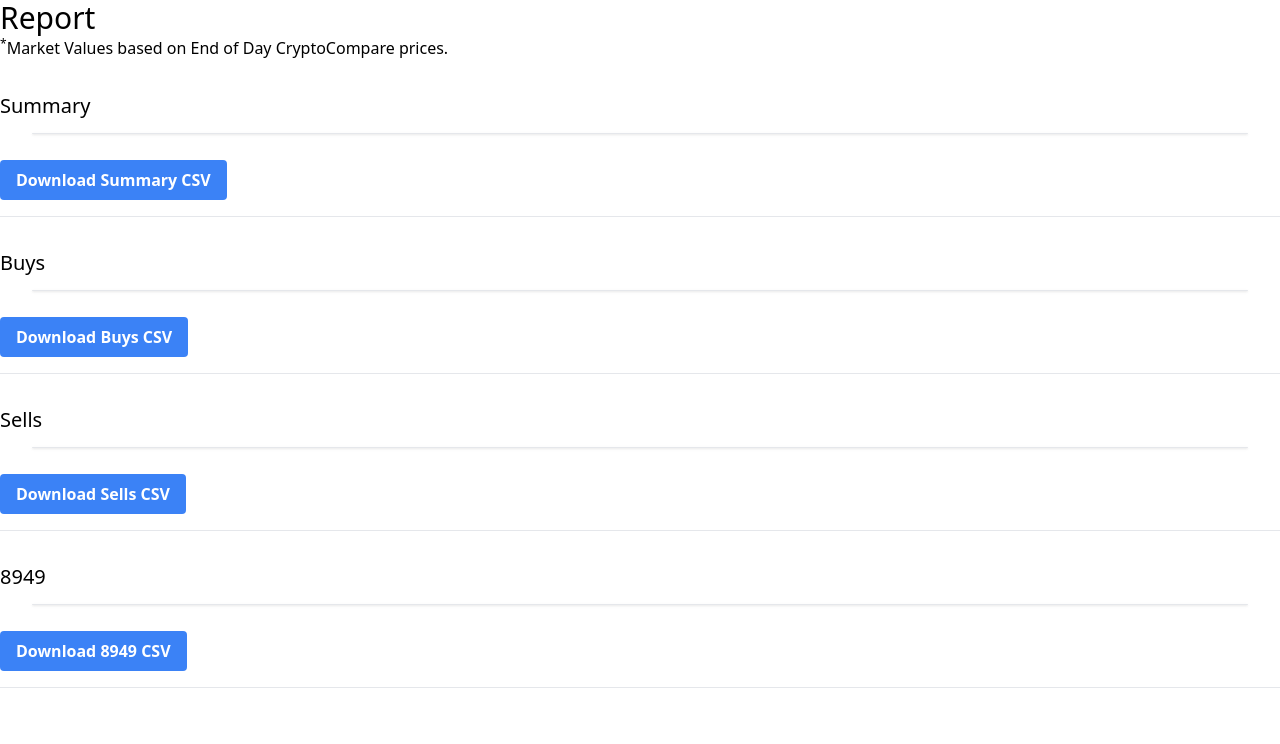
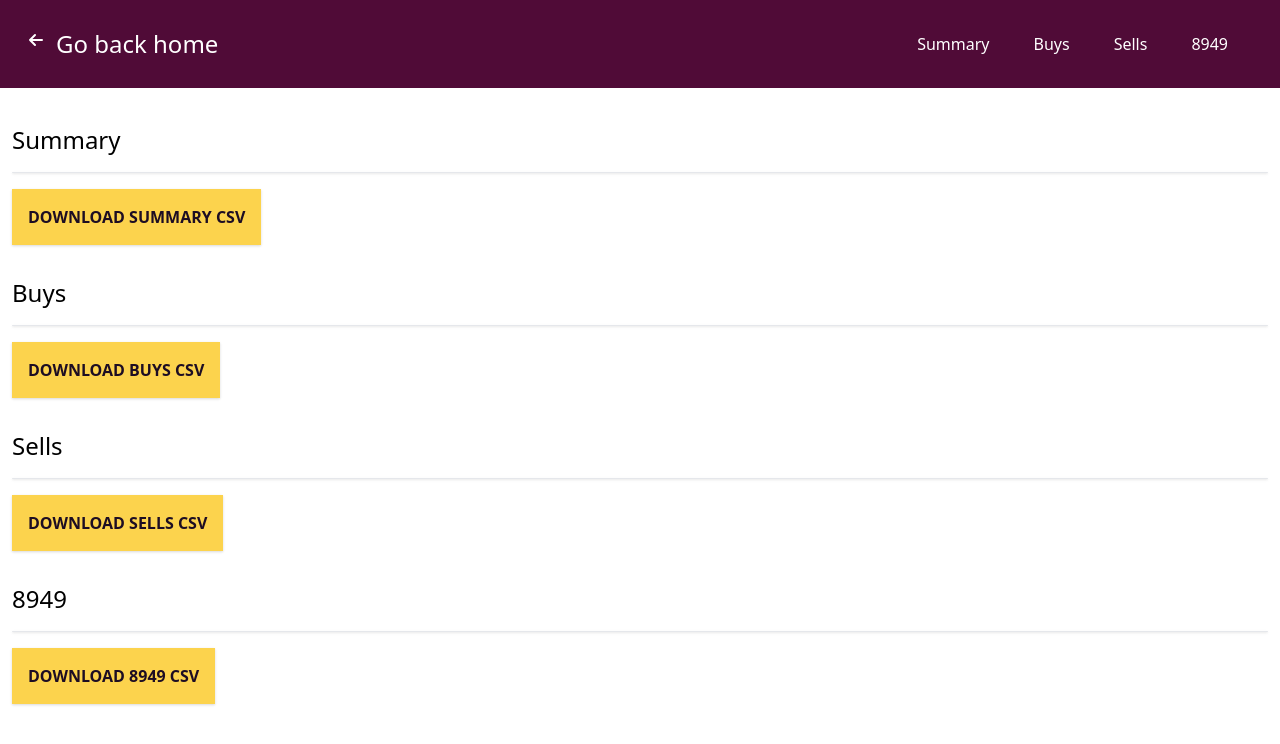
Before and after one commit to arkmoon/tailwindcss-form, a React (Vite) app: page /report in a window 1280 px wide. Shown: the top 744 px of the page. Built offline with nearby package versions, Linux system fonts and the light colour scheme.

Commit message:
nav for report page

```diff
--- a/package.json
+++ b/package.json
@@ -8,7 +8,6 @@
   },
   "dependencies": {
     "axios": "^0.24.0",
-    "chart.js": "^3.6.0",
     "moment": "^2.29.1",
     "react": "^17.0.0",
     "react-dom": "^17.0.0",
--- a/src/App.jsx
+++ b/src/App.jsx
@@ -17,9 +17,9 @@ export default function App() {
 
   return (
     <>
-      <div className="w-full fixed bottom-4 z-50">
+      <div className="fixed right-4 bottom-4">
         <div className="mx-auto h-16 md:h-20">
-          <div className="w-full flex items-center justify-between">
+          <div className="float-right flex items-center justify-between">
             <div className="flex w-full justify-end content-center">
               <NavIcon
                 altText="Delegate Goose logo"
--- a/src/components/form/FieldArray.jsx
+++ b/src/components/form/FieldArray.jsx
@@ -9,13 +9,11 @@ import {
 function FieldArray({
   displayName = '',
   id = '',
-  isRequired = false,
 }) {
   const {
     clearErrors,
     control,
     formState: { errors },
-    setError,
   } = useFormContext(); // retrieve all hook methods
 
   const {
@@ -42,18 +40,9 @@ function FieldArray({
 
   function removeField(index) {
     return function() {
-      if (fields.length > 1) {
-        remove(index);
-        if (isRequired) {
-          clearErrors(id);
-        }
-      } else {
-        if (isRequired) {
-          setError(id, { type: 'required', message: `At least one ${displayName} is required.`});
-        }
-        remove(index);
-        append({ value: '' });
-      }
+      remove(index);
+      clearErrors(id);
+      addNewRef.current.focus();
     };
   }
 
@@ -79,7 +68,9 @@ function FieldArray({
               px-2
               leading-tight
               focus:outline-none"
-            key={`Add a ${displayName}`}
+            key={id}
+            id={id}
+            name={id}
             onChange={handleNewFieldChange}
             ref={addNewRef}
             type="text"
@@ -126,7 +117,6 @@ function FieldArray({
                         />
                         <button
                           className="flex-shrink-0 text-sm bg-white text-purple-dark py-1 px-2 font-bold"
-                          disabled={fields?.length < 2}
                           type="button"
                           onClick={removeField(index)}
                         >
@@ -155,7 +145,6 @@ function FieldArray({
 FieldArray.propTypes = {
   displayName: PropTypes.string,
   id: PropTypes.string,
-  isRequired: PropTypes.bool,
 };
 
 export default FieldArray;
--- a/src/components/form/Form.jsx
+++ b/src/components/form/Form.jsx
@@ -42,6 +42,9 @@ function Form() {
 
           // Go to the Results page.
           navigate('/report', { state: {results: response?.data || {} }});
+
+          // Scroll back up if they haven't.
+          window.scrollTo(0, 0);
 
           // // Display the results.
           // setResults(response?.data);
@@ -127,7 +130,6 @@ function Form() {
                     <FieldArray
                       displayName="ARK Address"
                       id="addresses"
-                      isRequired={false}
                     />
                   </div>
                 </div>
@@ -144,7 +146,6 @@ function Form() {
                     <FieldArray
                       displayName="Excluded Transaction"
                       id="exceptions"
-                      isRequired={false}
                     />
                   </div>
                 </div>
--- a/src/components/report/DatatablePage.jsx
+++ b/src/components/report/DatatablePage.jsx
@@ -2,9 +2,6 @@ import React from 'react';
 
 function DatatablePage(columns, rows) {
   return (
-    <div className="flex flex-col">
-      <div className="overflow-x-auto w-full">
-        <div className="py-2 align-middle inline-block min-w-full sm:px-6 lg:px-8">
     <div
       className="
               shadow
@@ -53,7 +50,6 @@ function DatatablePage(columns, rows) {
                         </div>
                       </div>
                     </td>
-
                   ))
                 }
               </tr>
@@ -62,9 +58,6 @@ function DatatablePage(columns, rows) {
         </tbody>
       </table>
     </div>
-        </div>
-      </div>
-    </div>
   );
 }
 
--- a/src/components/report/Report.jsx
+++ b/src/components/report/Report.jsx
@@ -3,8 +3,65 @@ import PropTypes from 'prop-types';
 import DatatablePage from './DatatablePage';
 import { fileOutput } from './FileOutput';
 import Alert from '../alert/Alert';
-import { columnLabels } from '../../common/utils';
+import { columnLabels, scrollTo } from '../../common/utils';
 import { useLocation } from 'react-router';
+
+
+import {
+  Chart,
+  ArcElement,
+  LineElement,
+  BarElement,
+  PointElement,
+  BarController,
+  BubbleController,
+  DoughnutController,
+  LineController,
+  PieController,
+  PolarAreaController,
+  RadarController,
+  ScatterController,
+  CategoryScale,
+  LinearScale,
+  LogarithmicScale,
+  RadialLinearScale,
+  TimeScale,
+  TimeSeriesScale,
+  Decimation,
+  Filler,
+  Legend,
+  Title,
+  Tooltip
+} from 'chart.js';
+import { Link } from 'react-router-dom';
+
+Chart.register(
+  ArcElement,
+  LineElement,
+  BarElement,
+  PointElement,
+  BarController,
+  BubbleController,
+  DoughnutController,
+  LineController,
+  PieController,
+  PolarAreaController,
+  RadarController,
+  ScatterController,
+  CategoryScale,
+  LinearScale,
+  LogarithmicScale,
+  RadialLinearScale,
+  TimeScale,
+  TimeSeriesScale,
+  Decimation,
+  Filler,
+  Legend,
+  Title,
+  Tooltip
+);
+
+
 
 function Report() {
   function dataTable(title, data) {
@@ -37,18 +94,59 @@ function Report() {
 
     return (
       <React.Fragment key={title}>
-        <h2 className="text-xl mt-8">{title}</h2>
+        <h2 className="text-2xl my-4" id={title} tabIndex="-1">{title}</h2>
         {
           DatatablePage(columns, rows)
         }
+
         {
-          <button className="bg-blue-500 hover:bg-blue-700 text-white font-bold py-2 px-4 my-4 rounded" onClick={fileOutput(title, columns, rows)}>
+          /**
+           * @todo: Pagination.
+           */
+        }
+
+        {
+          // (rows?.length > 40)
+          //   ? (
+          //     <div className="flex items-center space-x-1 mt-4 float-right">
+          //       <a href="#" className="flex items-center px-4 py-2 text-gray-500 bg-gray-300 rounded-md">
+          //         <svg xmlns="http://www.w3.org/2000/svg" className="w-6 h-6" fill="none" viewBox="0 0 24 24" stroke="currentColor">
+          //           <path strokeLinecap="round" strokeLinejoin="round" strokeWidth={2} d="M11 17l-5-5m0 0l5-5m-5 5h12" />
+          //         </svg>
+          //       </a>
+          //       <a href="#" className="px-4 py-2 text-gray-700 bg-gray-200 rounded-md hover:bg-blue-400 hover:text-white">
+          //         1
+          //       </a>
+          //       <a href="#" className="px-4 py-2 text-gray-700 bg-gray-200 rounded-md hover:bg-blue-400 hover:text-white">
+          //         2
+          //       </a>
+          //       <a href="#" className="px-4 py-2 text-gray-700 bg-gray-200 rounded-md hover:bg-blue-400 hover:text-white">
+          //         3
+          //       </a>
+          //       <a href="#" className="px-4 py-2 text-gray-500 bg-gray-300 rounded-md hover:bg-blue-400 hover:text-white">
+          //         <svg xmlns="http://www.w3.org/2000/svg" className="w-6 h-6" fill="none" viewBox="0 0 24 24" stroke="currentColor">
+          //           <path strokeLinecap="round" strokeLinejoin="round" strokeWidth={2} d="M13 7l5 5m0 0l-5 5m5-5H6" />
+          //         </svg>
+          //       </a>
+          //     </div>
+          //   )
+          //   : null
+        }
+
+        {
+          <button className="bg-yellow-300 text-purple-dark shadow font-bold uppercase p-4 my-4" onClick={fileOutput(title, columns, rows)}>
             Download {title} CSV
           </button>
         }
-        <hr />
       </React.Fragment>
     );
+  }
+
+  function scrollDownToTable(hash) {
+    return function(e) {
+      e && e.preventDefault();
+      scrollTo(hash);
+    };
   }
 
   // React Router.
@@ -61,30 +159,57 @@ function Report() {
     'Summary',
     'Buys',
     'Sells',
-    '8949'  ,
+    '8949',
   ];
 
   for (const key of keys) {
     tables.push(dataTable(key, results[key]));
   }
 
-  if (tables.length > 0) {
-    // Add reset button and disclaimer.
-    tables.unshift(<p key="disclaimer"><sup>*</sup>Market Values based on End of Day CryptoCompare prices.</p>);
-  }
-
   return (
     <>
-      <div className="container mx-auto">
-        <h2 className="text-3xl">
-            Report
-        </h2>
+      {
+        tables.length
+          ? (
+            <div className="flex flex-row flex-wrap flex-1 flex-grow w-full pt-24">
+              <nav className="flex items-center justify-between flex-wrap bg-purple p-6 fixed w-full z-10 top-0">
+                <div className="flex items-center flex-shrink-0 text-white mr-6">
+                  <Link className="hover:underline focus:underline text-white" to="/">
+                    <span className="text-2xl pl-2">
+                      <svg xmlns="http://www.w3.org/2000/svg" className="w-6 h-6 float-left" fill="none" viewBox="0 0 24 24" stroke="currentColor">
+                        <path strokeLinecap="round" strokeLinejoin="round" strokeWidth={2} d="M11 17l-5-5m0 0l5-5m-5 5h12" />
+                      </svg> Go back home</span>
+                  </Link>
                 </div>
-      <div className="container mx-auto">
+                <div className="block lg:hidden">
+                  <button id="nav-toggle" className="flex items-center px-3 py-2 border rounded text-gray-500 border-gray-600 hover:text-white hover:border-white">
+                    <svg className="fill-current h-3 w-3" viewBox="0 0 20 20" xmlns="http://www.w3.org/2000/svg"><title>Menu</title><path d="M0 3h20v2H0V3zm0 6h20v2H0V9zm0 6h20v2H0v-2z" /></svg>
+                  </button>
+                </div>
+                <div className="w-full flex-grow lg:items-center lg:w-auto hidden lg:block pt-6 lg:pt-0" id="nav-content">
+                  <ul className="list-reset lg:flex justify-end flex-1 items-center">
                     {
-          (tables.length > 0)
-            ? (
+                      keys.map((key) => (
+                        <li className="mr-3" key={`results-nav-${key}`}>
+                          <Link className="hover:underline focus:underline inline-block py-2 px-4 text-white" to={`#${key}`} state={location.state} onClick={scrollDownToTable(key)}>
+                            <span className="sr-only">View </span>{key}<span className="sr-only"> results table</span>
+                          </Link>
+                        </li>
+                      ))
+                    }
+                  </ul>
+                </div>
+              </nav>
+
+              {/*Graph Content */}
+              <div id="main-content" className="container mx-auto">
+                <div className="p-3">
+                  {
                     tables
+                  }
+                </div>
+              </div>
+            </div>
           )
           : (
             <div className="container mx-auto">
@@ -92,7 +217,6 @@ function Report() {
             </div>
           )
       }
-      </div>
     </>
   );
 }
```
Lines whose indentation alone changed are shown as unchanged.
